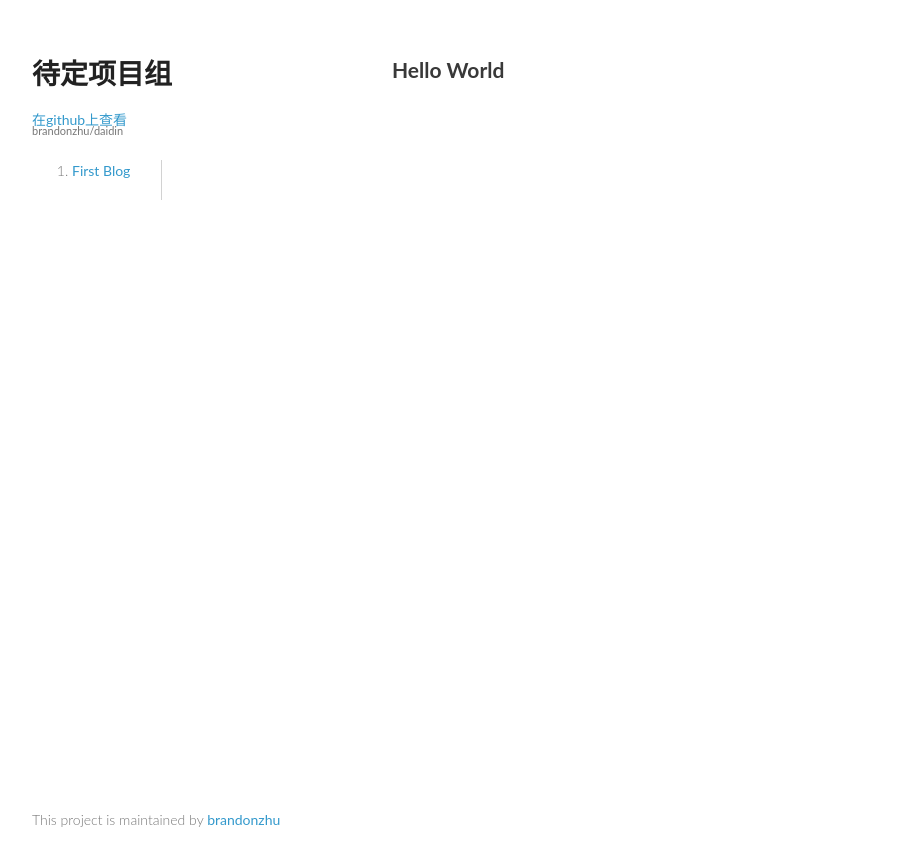
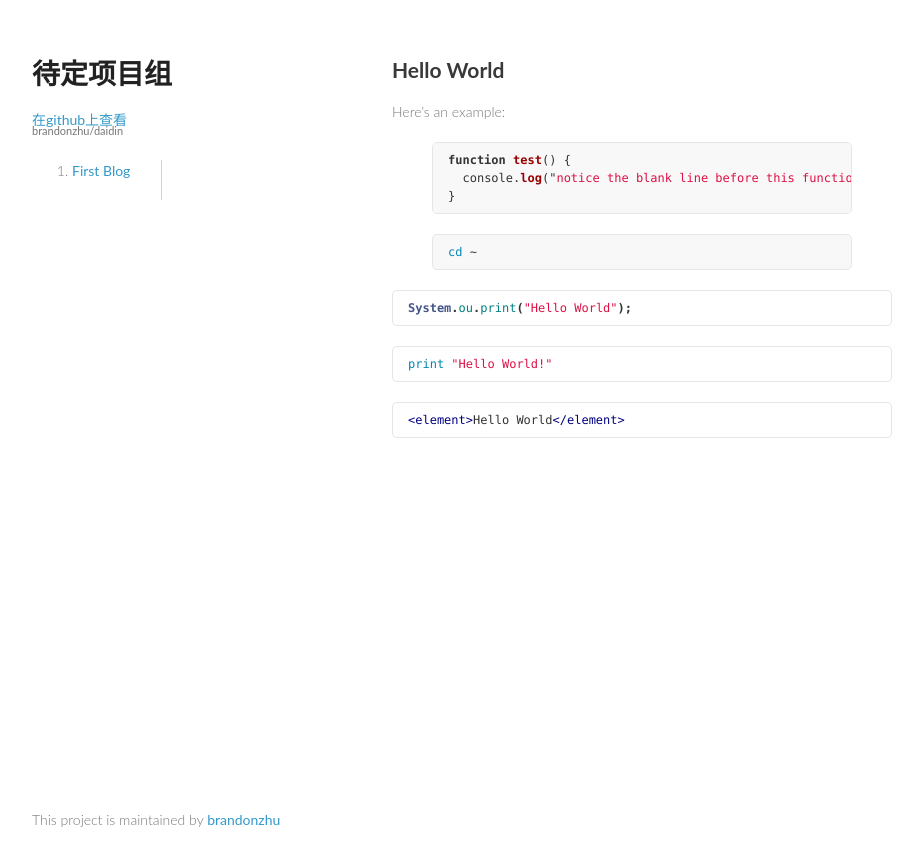
Before and after one commit to brandonzhu/daidin, a Jekyll site: the page built from _posts/2014-11-25-First-Blog.md, in a window 1280 px wide. Shown: the top 866 px of the page, without its empty margins (178-1101 px from the left). Built offline with Jekyll 4.4.1, drawn with Linux system fonts in a browser that asks for light colours.

Commit message:
test syntax highlight

````diff
--- a/_posts/2014-11-25-First-Blog.md
+++ b/_posts/2014-11-25-First-Blog.md
@@ -4,3 +4,26 @@ title: First Blog
 ---
 
 ##Hello World
+Here's an example:
+
+{% highlight js%}
+function test() {
+  console.log("notice the blank line before this function?");
+}
+{% endhighlight %}
+
+{% highlight bash%}
+cd ~
+{% endhighlight %}
+
+```java
+System.ou.print("Hello World");
+```
+
+```ruby
+print "Hello World!"
+```
+
+``` xml
+<element>Hello World</element>
+```
````
